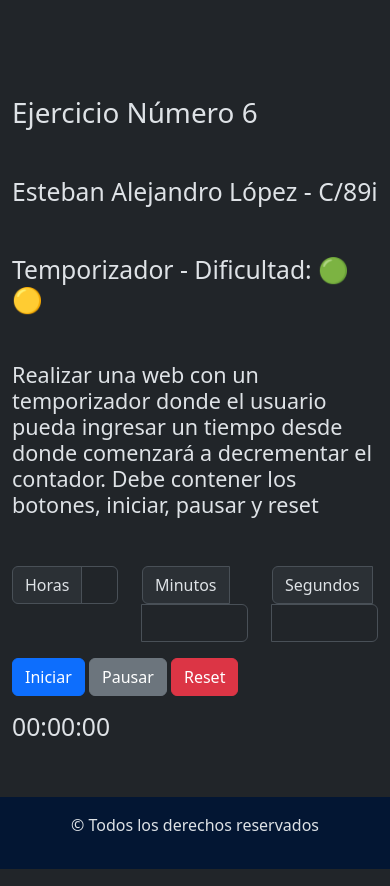
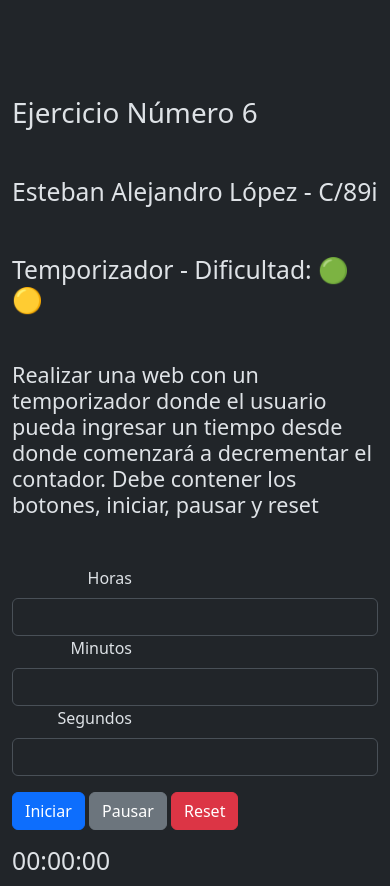
Before and after one commit to elopezgit/tp5ej6elopez, a plain HTML site: page index.html in a window 390 px wide. Shown: the top 886 px of the page. Drawn offline with nearby package versions, Linux system fonts and the light colour scheme.

Commit message:
arreglos responsive

```diff
--- a/index.html
+++ b/index.html
@@ -23,22 +23,23 @@
 
         <!-- resolucion de ej 6 -->
 
+        <section>
             <div class="row mb-3">
-            <div class="col">
-                <div class="input-group">
-                    <span class="input-group-text">Horas</span>
+                <div class="col-sm-4">
+                    <div class="form-group">
+                        <label for="horas" class="form-label">Horas</label>
                         <input type="number" id="horas" class="form-control" min="0">
                     </div>
                 </div>
-            <div class="col">
-                <div class="input-group">
-                    <span class="input-group-text">Minutos</span>
+                <div class="col-sm-4">
+                    <div class="form-group">
+                        <label for="minutos" class="form-label">Minutos</label>
                         <input type="number" id="minutos" class="form-control" min="0" max="59">
                     </div>
                 </div>
-            <div class="col">
-                <div class="input-group">
-                    <span class="input-group-text">Segundos</span>
+                <div class="col-sm-4">
+                    <div class="form-group">
+                        <label for="segundos" class="form-label">Segundos</label>
                         <input type="number" id="segundos" class="form-control" min="0" max="59">
                     </div>
                 </div>
```
Lines whose indentation alone changed are shown as unchanged.
